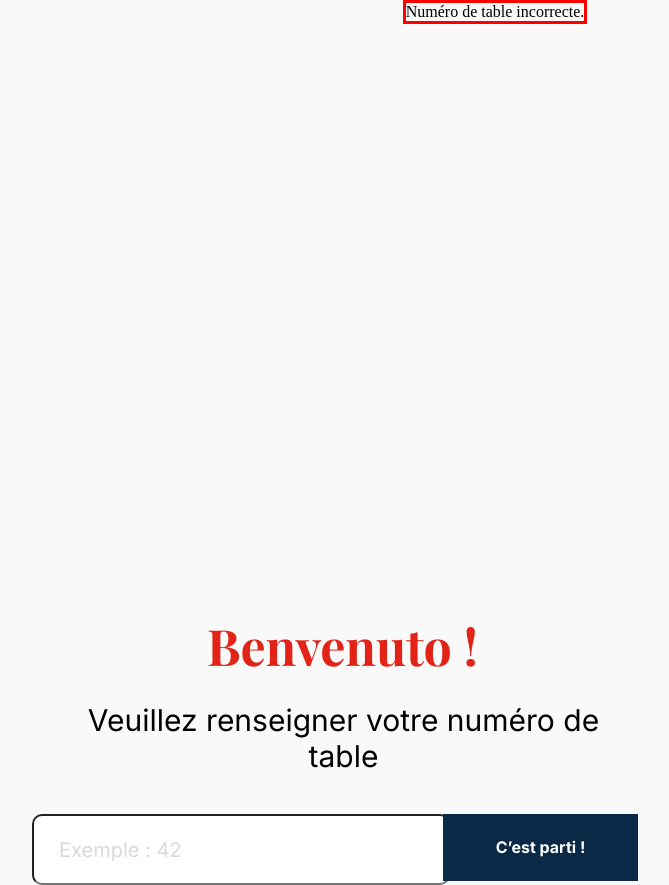
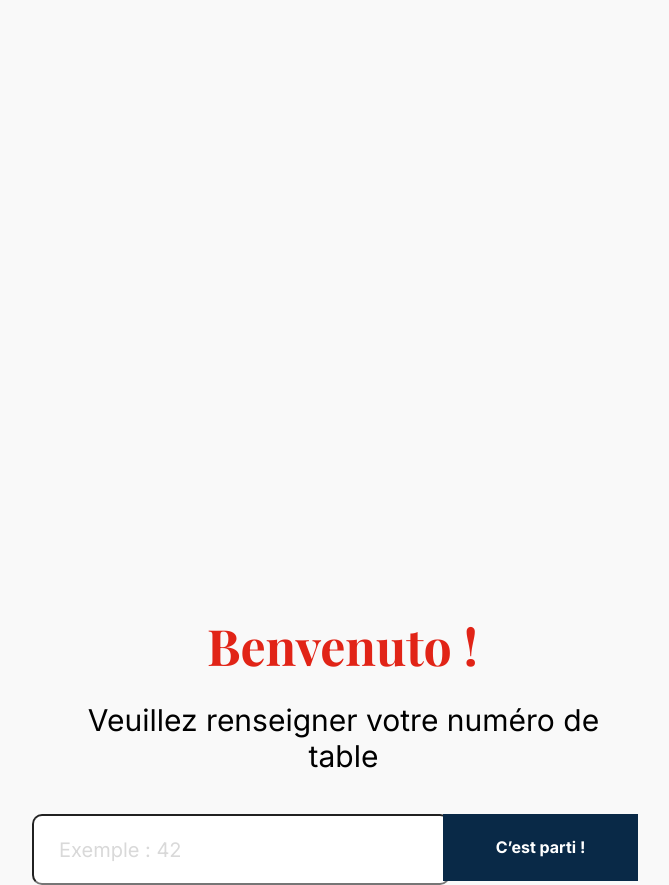
Before and after one commit to AnneGicquel/pizzeriaDellaMamma, an Angular app: page / in a window 1280 px wide. Shown: the whole page, without its empty margins (145-814 px from the left). Built offline with nearby package versions, Linux system fonts and the light colour scheme; a web font is replaced by a local one.

Commit message:
amélioration méthode accessToMenu + html et css: message d'erreur de saisie

```diff
--- a/src/app/components/table-number-form/table-number-form.component.css
+++ b/src/app/components/table-number-form/table-number-form.component.css
@@ -1,5 +1,5 @@
-.bordure{
-    border: solid 3px red;
+.ifError{
+    border-color: red;
 }
 .benvenuto{
     position: absolute;
--- a/src/app/components/table-number-form/table-number-form.component.html
+++ b/src/app/components/table-number-form/table-number-form.component.html
@@ -1,4 +1,5 @@
-<div class="bordure">
+<!-- A RETIRER !! -->
+<!-- <div class="bordure"> -->
 
 <h1 class="benvenuto">Benvenuto !</h1>
 
@@ -9,13 +10,15 @@
 <form [formGroup]="tableForm">
     <!--attribuer un formControlName qui correspond à la clé de tableForm -->
 
-    <input type="text" placeholder="Exemple : 42"  class="entry-field" formControlName="table_number">
+    <!-- includes() détermine si un tableau contient une valeur et renvoie true si c'est le cas, false sinon. -->
+    <input type="text" placeholder="Exemple : 42"  class="entry-field"
+        formControlName="table_number" [class.ifError]="validationError.includes('table_number')">
     <div class="form-control-feedback">
-        Numéro de table incorrecte.
+        <!-- Numéro de table incorrecte. -->
     </div>
     <button type="submit" (click)="accessToMenu()">C’est parti !</button>
 </form>
-</div>
+<!-- </div> -->
 
 
 <!-- <div class="form-control-feedback"
--- a/src/app/components/table-number-form/table-number-form.component.ts
+++ b/src/app/components/table-number-form/table-number-form.component.ts
@@ -1,5 +1,5 @@
 import { Component } from '@angular/core';
-import { FormBuilder, FormGroup, Validators } from '@angular/forms';
+import { AbstractControl, FormBuilder, FormGroup, Validators } from '@angular/forms';
 import { Router } from '@angular/router';
 
 @Component({
@@ -33,52 +33,34 @@ export class TableNumberFormComponent {
 
   }
 
-//   accessToMenu(){
-//     // // test
-//     // console.log(this.tableForm.value)}
-
-//     // réinitialiser le tableau d'erreur
-//     this.validationError = [];
-
-//     if (this.tableForm.invalid) {
-//       // Si le formulaire est invalide
-//       Object.keys(this.tableForm.controls).forEach((inputValue) => {
-//         const currentInput = this.tableForm.get(inputValue);
-//         console.log(inputValue)
-
-//         if (currentInput && currentInput.status === "INVALID") {
-//            this.validationError.push(inputValue);
-//         }
-//         // renseigner une erreur de saisie---> doit afficher: "Numéro de table incorrecte."
-//       })
-//     } else {
-//       console.log("please !!!!")
-//       // ----> redirige vers la pages/category
-//       this.router.navigate(['/category']);
-//       // navbar apparaît
-//       // table (numéro input) sur bouton
-//       // ----> transforme le h1 en: 'Table (numéro input)
-//       // ----> transforme le label: 'Modifier mon numéro de table'
-//       // ----> transforme le bouton: 'Modifier'
-//     }
-//   }
-// }
 
 
-//  COMMENTER ET REFAIRE LA FIN DE LA METHODE
+  // méthode qui vérifie si le formulaire est valide ou non
   accessToMenu() {
     // réinitialiser le tableau d'erreur
     this.validationError = [];
 
+    // if true
     if (this.tableForm.invalid) {
       // Si le formulaire est invalide
+      // Object.keys() récupére noms des contrôles du formulaire
+      // filter() pour ne garder que contrôles invalides (en se basant sur la propriété status de chaque contrôle)
+      // stocke les noms des contrôles invalides dans invalidControls.
       const invalidControls = Object.keys(this.tableForm.controls).filter(inputValue => {
+        // récupère la saisie
         const currentInput = this.tableForm.get(inputValue);
+        // console.log(control,currentInput);
+        // status: INVALID vient du détail du control (ds console js)
+        // si il y a un objet et que son status est invalid
+        // if (currentInput && currentInput.status === "INVALID");
         return currentInput && currentInput.status === "INVALID";
       });
+      // affecter invalidControls à la propriété validationError.
       this.validationError = invalidControls;
     } else {
-    console.log("please !!!!")
+      // si valide, redirige vers la page category
+      this.router.navigate(['/category']);
     }
   }
+
 }
```
Lines whose indentation alone changed are shown as unchanged.
